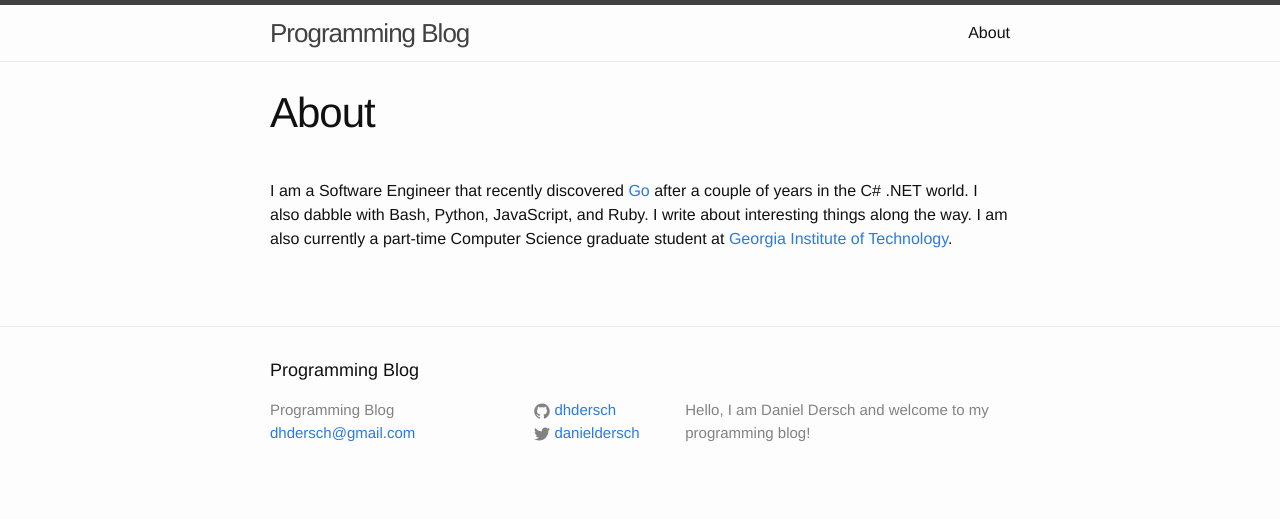
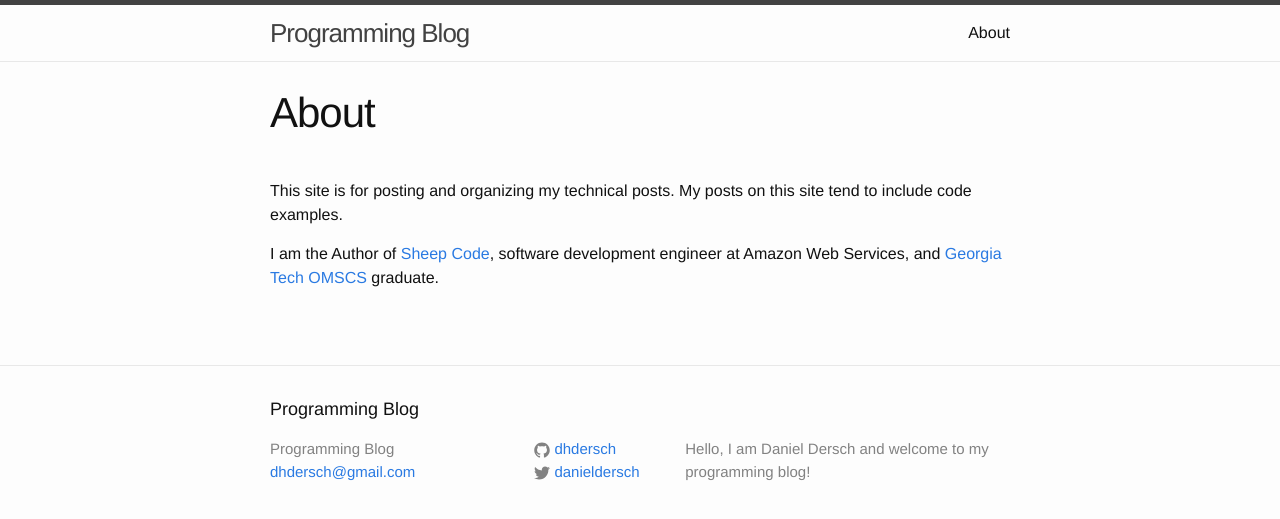
Before and after one commit to dhdersch/dhdersch.github.io, a Jekyll site: the page built from about.md, in a window 1280 px wide. Shown: the top 519 px of the page. Built offline with Jekyll 4.4.1, drawn with Linux system fonts in a browser that asks for light colours.

Commit message:
change about

```diff
--- a/about.md
+++ b/about.md
@@ -4,4 +4,7 @@ title: About
 permalink: /about/
 ---
 
-I am a Software Engineer that recently discovered [Go](https://golang.org/) after a couple of years in the C# .NET world. I also dabble with Bash, Python, JavaScript, and Ruby. I write about interesting things along the way. I am also currently a part-time Computer Science graduate student at [Georgia Institute of Technology](http://www.omscs.gatech.edu/).
+This site is for posting and organizing my technical posts. My posts on this site tend to include code examples.
+
+I am the Author of [Sheep Code](https://sheepcode.substack.com/), software development
+engineer at Amazon Web Services, and [Georgia Tech OMSCS](https://omscs.gatech.edu/) graduate.
```
